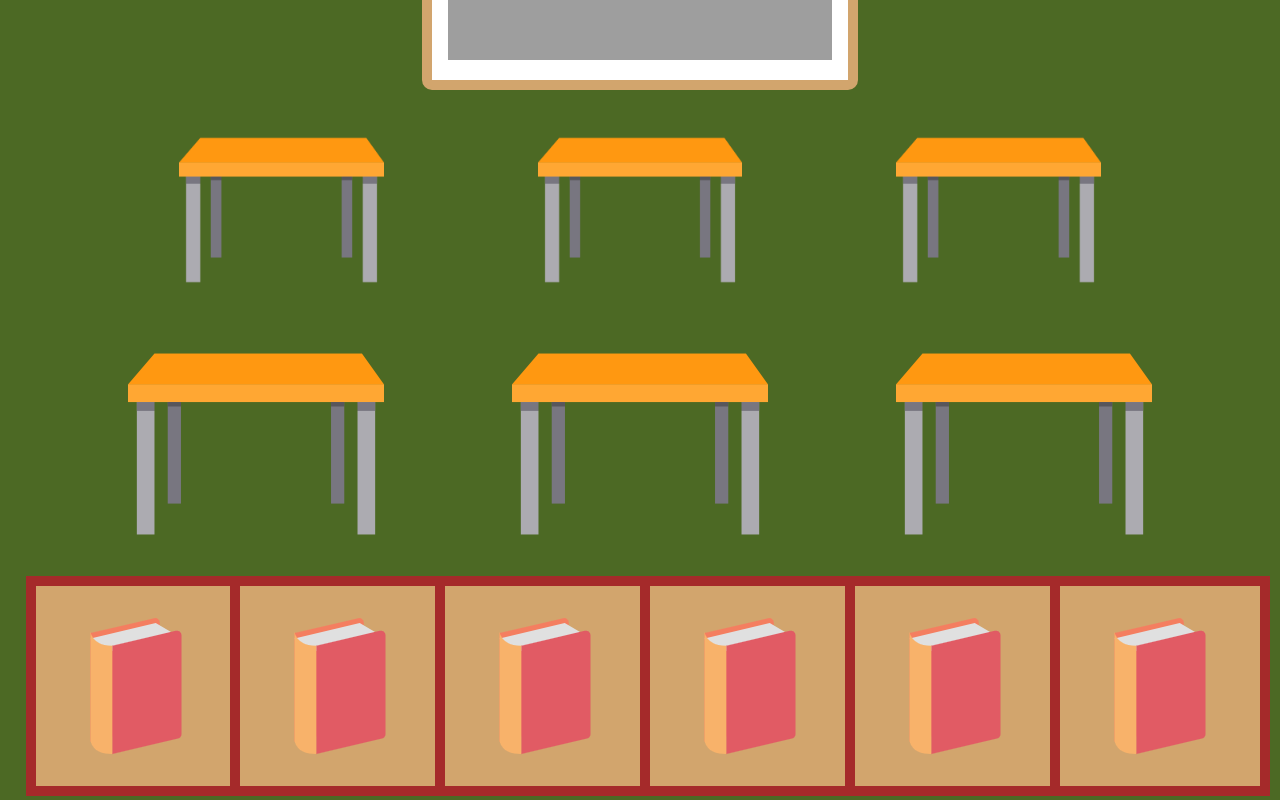
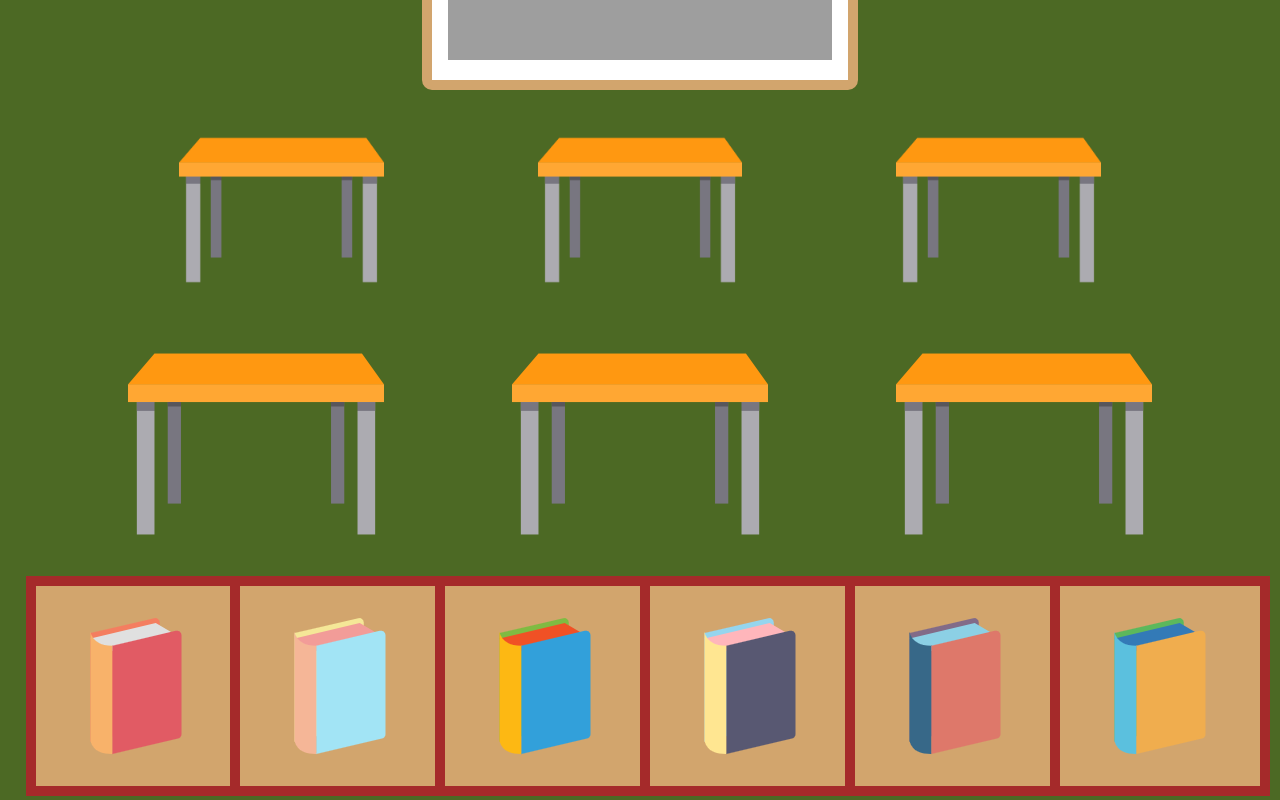
Before and after one commit to luckyim0519/bahen-1180, a React (Create React App) app: page /classroom in a window 1280 px wide. Shown: the part 202-1002 px from the top of the page. Built offline with nearby package versions, Linux system fonts and the light colour scheme; grey boxes are pictures that could not be loaded.

Commit message:
Vary the color of books

```diff
--- a/src/classroom/Book.js
+++ b/src/classroom/BookA.js
@@ -2,7 +2,7 @@ import React from "react";
 import book_a from "./assets/images/book-a.png";
 import styles from "./assets/book.module.css";
 
-function Book(props) {
+function BookA(props) {
   const handleClick = () => {
     window.open(props.bookUrl);
   };
@@ -11,4 +11,4 @@ function Book(props) {
   );
 }
 
-export default Book;
+export default BookA;
--- /dev/null
+++ b/src/classroom/BookB.js
@@ -0,0 +1,14 @@
+import React from "react";
+import book_b from "./assets/images/book-b.png";
+import styles from "./assets/book.module.css";
+
+function BookB(props) {
+  const handleClick = () => {
+    window.open(props.bookUrl);
+  };
+  return (
+    <img src={book_b} className={styles.book} alt="book-b" onClick={handleClick}/>
+  );
+}
+
+export default BookB;
--- /dev/null
+++ b/src/classroom/BookC.js
@@ -0,0 +1,14 @@
+import React from "react";
+import book_c from "./assets/images/book-c.png";
+import styles from "./assets/book.module.css";
+
+function BookC(props) {
+  const handleClick = () => {
+    window.open(props.bookUrl);
+  };
+  return (
+    <img src={book_c} className={styles.book} alt="book-c" onClick={handleClick}/>
+  );
+}
+
+export default BookC;
--- /dev/null
+++ b/src/classroom/BookD.js
@@ -0,0 +1,14 @@
+import React from "react";
+import book_d from "./assets/images/book-d.png";
+import styles from "./assets/book.module.css";
+
+function BookD(props) {
+  const handleClick = () => {
+    window.open(props.bookUrl);
+  };
+  return (
+    <img src={book_d} className={styles.book} alt="book-d" onClick={handleClick}/>
+  );
+}
+
+export default BookD;
--- /dev/null
+++ b/src/classroom/BookE.js
@@ -0,0 +1,14 @@
+import React from "react";
+import book_e from "./assets/images/book-e.png";
+import styles from "./assets/book.module.css";
+
+function BookE(props) {
+  const handleClick = () => {
+    window.open(props.bookUrl);
+  };
+  return (
+    <img src={book_e} className={styles.book} alt="book-e" onClick={handleClick}/>
+  );
+}
+
+export default BookE;
--- /dev/null
+++ b/src/classroom/BookF.js
@@ -0,0 +1,14 @@
+import React from "react";
+import book_f from "./assets/images/book-f.png";
+import styles from "./assets/book.module.css";
+
+function BookF(props) {
+  const handleClick = () => {
+    window.open(props.bookUrl);
+  };
+  return (
+    <img src={book_f} className={styles.book} alt="book-f" onClick={handleClick}/>
+  );
+}
+
+export default BookF;
--- a/src/classroom/Classroom.js
+++ b/src/classroom/Classroom.js
@@ -1,6 +1,11 @@
 import React from "react";
 import Chalkboard from "./Chalkboard";
-import Book from "./Book";
+import BookA from "./BookA";
+import BookB from "./BookB";
+import BookC from "./BookC";
+import BookD from "./BookD";
+import BookE from "./BookE";
+import BookF from "./BookF";
 import SmallTable from "./SmallTable";
 import BigTable from "./BigTable";
 import styles from "./assets/chalkboard.module.css";
@@ -28,7 +33,7 @@ function Classroom() {
       style={{ cursor: `url(${cursorPic}),auto` }}
       className={styles.cursor}
     >
-      <div>This is where the classroom is yayyyyy</div>
+      &nbsp;
       <div className={styles.chalkboardContainer}>
         <Chalkboard></Chalkboard>
       </div>
@@ -47,38 +52,38 @@ function Classroom() {
       <div className={bookstyles.bookshelf}>
         <div className={bookstyles.tooltip}>
           <span className={bookstyles.tooltiptext}>Course Outline</span>
-          <Book bookUrl={course_outline}>
-          </Book>
+          <BookA bookUrl={course_outline}>
+          </BookA>
         </div>
 
         <div className={bookstyles.tooltip}>
           <span className={bookstyles.tooltiptext}>Homework 4</span>
-          <Book bookUrl={homework}>
-          </Book>
+          <BookB bookUrl={homework}>
+          </BookB>
         </div>
 
         <div className={bookstyles.tooltip}>
           <span className={bookstyles.tooltiptext}>Week 4 Notes</span>
-          <Book bookUrl={week4}>
-          </Book>
+          <BookC bookUrl={week4}>
+          </BookC>
         </div>
 
         <div className={bookstyles.tooltip}>
           <span className={bookstyles.tooltiptext}>Week 6a Notes</span>
-          <Book bookUrl={week6a}>
-          </Book>
+          <BookD bookUrl={week6a}>
+          </BookD>
         </div>
 
         <div className={bookstyles.tooltip}>
           <span className={bookstyles.tooltiptext}>Practice Test 1</span>
-          <Book bookUrl={practice_test}>
-          </Book>
+          <BookE bookUrl={practice_test}>
+          </BookE>
         </div>
 
         <div className={bookstyles.tooltip}>
           <span className={bookstyles.tooltiptext}>Test 1 Solution</span>
-          <Book bookUrl={test_solution}>
-          </Book>
+          <BookF bookUrl={test_solution}>
+          </BookF>
         </div>
       </div>
     </motion.div>
```
